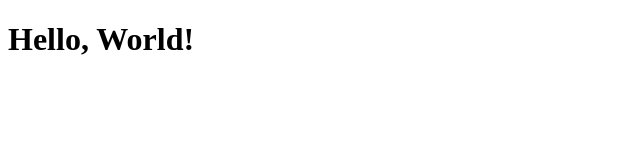
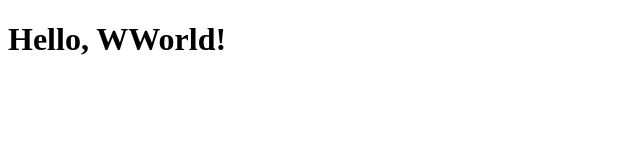
Before and after one commit to mohidsaeed12/resume, a plain HTML site: page index.html in a window 1280 px wide. Shown: the whole page, without its empty margins (0-640 px from the left). Drawn offline with Linux system fonts and the light colour scheme.

Commit message:
Update index.html

```diff
--- a/index.html
+++ b/index.html
@@ -4,7 +4,7 @@
     <title>My webpage!</title>
   </head>
   <body>
-    <h1>Hello, World!</h1>
+    <h1>Hello, WWorld!</h1>
     <h4 id='date'></h4>
   </body>
 </html>
```
